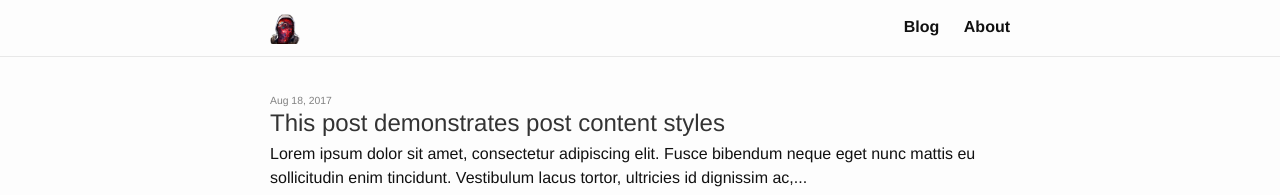
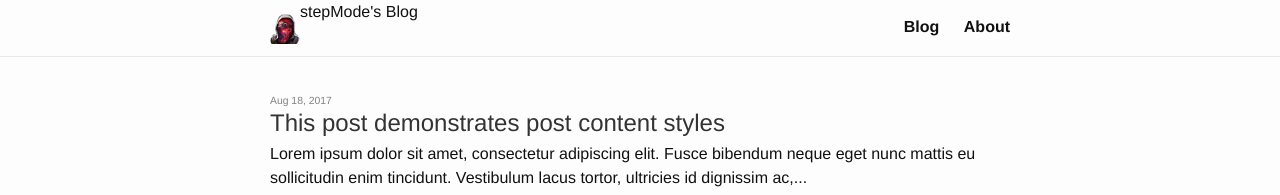
Before and after one commit to stepMode/stepmode.github.io, a Jekyll site: the page built from index.html, in a window 1280 px wide. Shown: the top 195 px of the page. Built offline with Jekyll 4.4.1, drawn with Linux system fonts in a browser that asks for light colours; the list of posts is cut into pages by our own code.

Commit message:
changed header to show title

```diff
--- a/_includes/header.html
+++ b/_includes/header.html
@@ -14,7 +14,7 @@
         {% endif %}
       {% endfor %}
     </a>
-
+    {{ site.title | escape }}
     {% if page_paths %}
       <nav class="site-nav">
         <input type="checkbox" id="nav-trigger" class="nav-trigger" />
```
